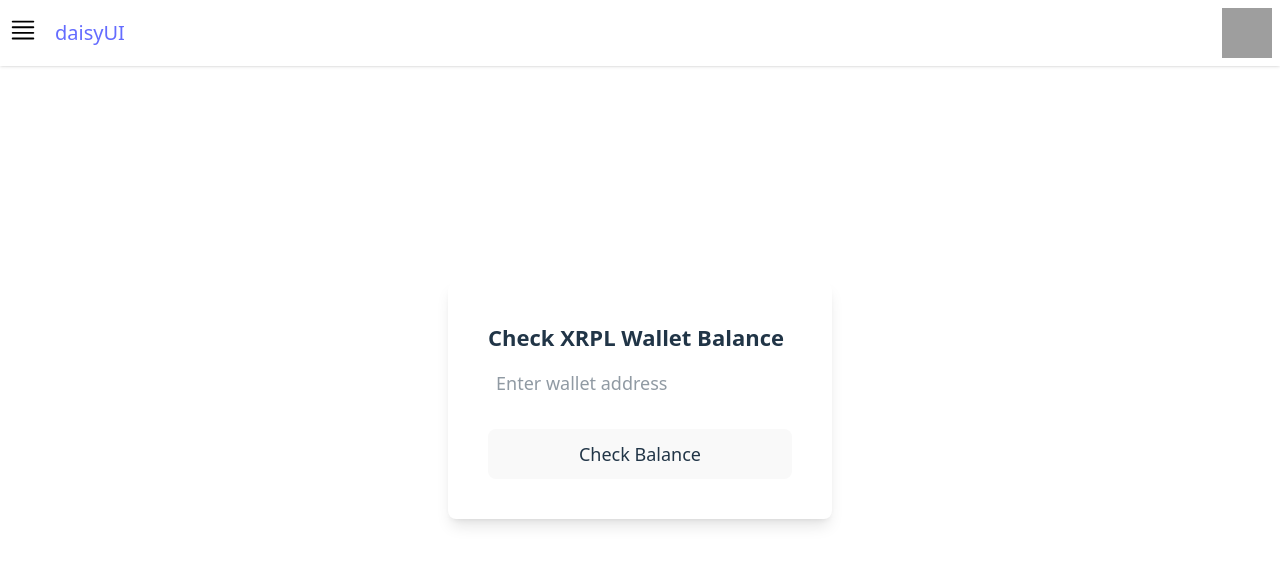
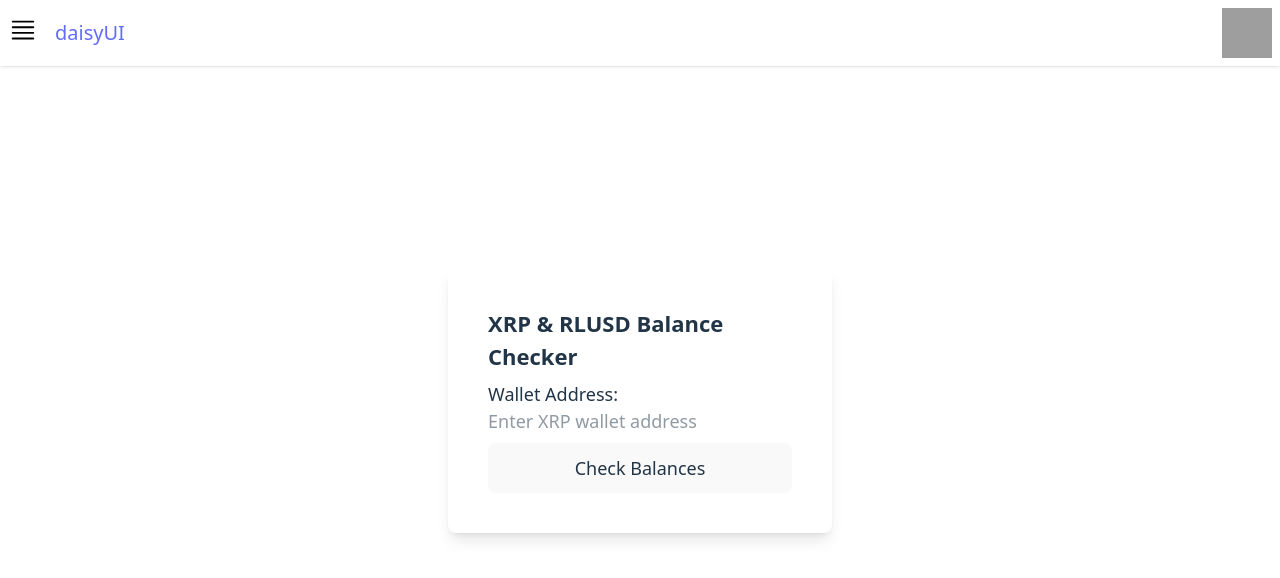
Before and after one commit to feliciahxy/EasyAHackathon, a React (Vite) app in the folder react-frontend/: page /check-balance in a window 1280 px wide. Shown: the top 578 px of the page. Built offline with nearby package versions, Linux system fonts and the light colour scheme; grey boxes are pictures that could not be loaded.

Commit message:
trying to make sense of vibed code

```diff
--- a/react-frontend/src/components/BalanceChecker.jsx
+++ b/react-frontend/src/components/BalanceChecker.jsx
@@ -27,9 +27,10 @@ const BalanceChecker = () => {
   };
 
   return (
-    <div className="balance-checker">
-      <h2>XRP & RLUSD Balance Checker</h2>
-
+    <div className="flex items-center justify-center w-screen">
+      <div className="card w-96 bg-base-100 card-xl shadow-lg">
+        <div className="card-body">
+          <h2 className="card-title">XRP & RLUSD Balance Checker</h2>
           <div className="input-group">
             <label htmlFor="walletAddress">
               Wallet Address:
@@ -65,6 +66,8 @@ const BalanceChecker = () => {
             </div>
           )}
         </div>
+      </div>
+    </div>
   );
 };
 
--- a/react-frontend/src/components/SendRLUSD.jsx
+++ b/react-frontend/src/components/SendRLUSD.jsx
@@ -37,7 +37,6 @@ export default function SendRLUSD() {
 
     return (
       <div>
-        <h2>Send RLUSD Tokens</h2>
         <form onSubmit={handleSubmit}>
           <label>
             Recipient Address:
--- a/react-frontend/src/pages/CheckBalance.jsx
+++ b/react-frontend/src/pages/CheckBalance.jsx
@@ -1,74 +1,9 @@
 import React, { useState } from 'react';
+import BalanceChecker from '../components/BalanceChecker';
 
 function CheckBalance() {
-  const [address, setAddress] = useState('');
-  const [balance, setBalance] = useState(null);
-  const [loading, setLoading] = useState(false);
-  const [error, setError] = useState('');
-
-  const handleCheckBalance = async () => {
-    if (!address) {
-      setError('Please enter a wallet address.');
-      return;
-    }
-
-    setError('');
-    setLoading(true);
-    setBalance(null);
-
-    try {
-      const res = await fetch('http://localhost:3001/api/check-balance', {
-        method: 'POST',
-        headers: {
-          'Content-Type': 'application/json',
-        },
-        body: JSON.stringify({ address }),
-      });
-
-      const data = await res.json();
-
-      if (res.ok) {
-        setBalance(data.balance);
-      } else {
-        setError(data.error || 'Failed to check balance');
-      }
-    } catch (err) {
-      setError('Network or server error');
-    } finally {
-      setLoading(false);
-    }
-  };
-
   return (
-    <div className="flex items-center justify-center w-screen">
-      <div className="card w-96 bg-base-100 card-xl shadow-lg">
-        <div className="card-body">
-          <h2 className="card-title">Check XRPL Wallet Balance</h2>
-          <input
-            type="text"
-            value={address}
-            onChange={(e) => setAddress(e.target.value)}
-            placeholder="Enter wallet address"
-            style={{ width: '100%', padding: '0.5rem', marginBottom: '1rem' }}
-          />
-          <button onClick={handleCheckBalance} disabled={loading}>
-            {loading ? 'Checking...' : 'Check Balance'}
-          </button>
-
-          {balance !== null && (
-            <div style={{ marginTop: '1rem' }}>
-              <strong>Balance:</strong> {balance} XRP
-            </div>
-          )}
-
-          {error && (
-            <div style={{ marginTop: '1rem', color: 'red' }}>
-              ⚠️ {error}
-            </div>
-          )}
-        </div>
-      </div>
-    </div>
+    <BalanceChecker />
   );
 }
 
--- a/react-frontend/src/pages/CreateWallet.jsx
+++ b/react-frontend/src/pages/CreateWallet.jsx
@@ -1,4 +1,5 @@
 import React, { useState } from 'react';
+import WalletCreator from '../components/WalletCreator';
 
 function CreateWallet() {
   const [wallet, setWallet] = useState(null);
@@ -25,25 +26,7 @@ function CreateWallet() {
         <div className="card-body">
           <h2 className="card-title">Create XRPL Wallet</h2>
           <p>Placeholder Subtext</p>
-          <button onClick={handleCreateWallet} disabled={loading}>
-            {loading ? 'Creating Wallet...' : 'Create Wallet'}
-          </button>
-
-          {wallet && (
-            <div style={{ marginTop: '1.5rem' }}>
-              <p><strong>Wallet Address:</strong></p>
-              <code>{wallet.address}</code>
-
-              <p><strong>Wallet Secret (Seed):</strong></p>
-              <code>{wallet.seed}</code>
-
-              <p><strong>Funded Balance:</strong> {wallet.balance} XRP</p>
-
-              <div style={{ marginTop: '0.5rem', color: 'red' }}>
-                ⚠️ Do not share your wallet seed with anyone.
-              </div>
-            </div>
-          )}
+          <WalletCreator />
         </div>
       </div>
     </div>
--- a/react-frontend/src/pages/JC.jsx
+++ b/react-frontend/src/pages/JC.jsx
@@ -13,18 +13,9 @@ const JC = () => {
   return (
     <div style={{ padding: 20, paddingTop: 96 }}>
       <h1>Decentralized Aid Disbursement MVP</h1>
-      <WalletCreator onWalletCreated={setWallet} />
-      <hr />
       <FundWallet />
       <hr />
       <SendRLUSD wallet={wallet} /> {/* Pass wallet here */}
-      <hr />
-      <header className="app-header">
-        <h1>XRPL Wallet Balances</h1>
-      </header>
-      <main className="app-content">
-        <BalanceChecker />
-      </main>
       <hr />
       <TrustlineCreator issuer={ISSUER_ADDRESS} />
     </div>
```
Lines whose indentation alone changed are shown as unchanged.
